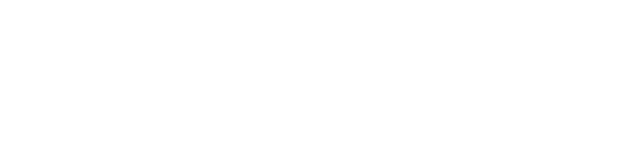
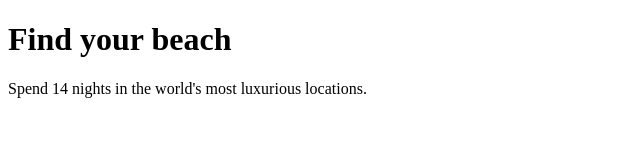
Before and after one commit to xanderbylo/animated-webpage, a plain HTML site: page index.html in a window 1280 px wide. Shown: the top 160 px of the page, without its empty margins (0-640 px from the left). Drawn offline with nearby package versions, Linux system fonts and the light colour scheme; files that its build step writes are made by us from their sources.

Commit message:
Edit index.html
Add container

```diff
--- /dev/null
+++ b/css/style.css
@@ -0,0 +1 @@
+/* No CSS *//*# sourceMappingURL=style.css.map */
--- a/index.html
+++ b/index.html
@@ -8,6 +8,20 @@
     <link rel="stylesheet" href="css/style.css">
 </head>
 <body>
+    <div class="bg"></div>
+
+    <div class="container">
+        <div class="content">
+            <div class="content-inner">
+                <h1 class="text-reveal">Find your beach</h1>
+                <p class="text-reveal">Spend 14 nights in the world's most luxurious locations.</p>
+            </div>
+            <svg viewBox="0 0 24 122" fill="none" xmlns="http://www.w3.org/2000/svg">
+                <path d="M10.9393 121.061C11.5251 121.646 12.4749 121.646 13.0607 121.061L22.6066 111.515C23.1924 110.929 23.1924 109.979 22.6066 109.393C22.0208 108.808 21.0711 108.808 20.4853 109.393L12 117.879L3.51471 109.393C2.92893 108.808 1.97918 108.808 1.39339 109.393C0.807607 109.979 0.807607 110.929 1.39339 111.515L10.9393 121.061ZM10.5 -6.55671e-08L10.5 120L13.5 120L13.5 6.55671e-08L10.5 -6.55671e-08Z" fill="white"/>
+            </svg>
+        </div>
+    </div>
+
     <script src="https://cdnjs.cloudflare.com/ajax/libs/gsap/3.9.1/gsap.min.js" integrity="sha512-H6cPm97FAsgIKmlBA4s774vqoN24V5gSQL4yBTDOY2su2DeXZVhQPxFK4P6GPdnZqM9fg1G3cMv5wD7e6cFLZQ==" crossorigin="anonymous" referrerpolicy="no-referrer"></script>
 </body>
 </html>
```
Also changed, not shown: 1 other file.
